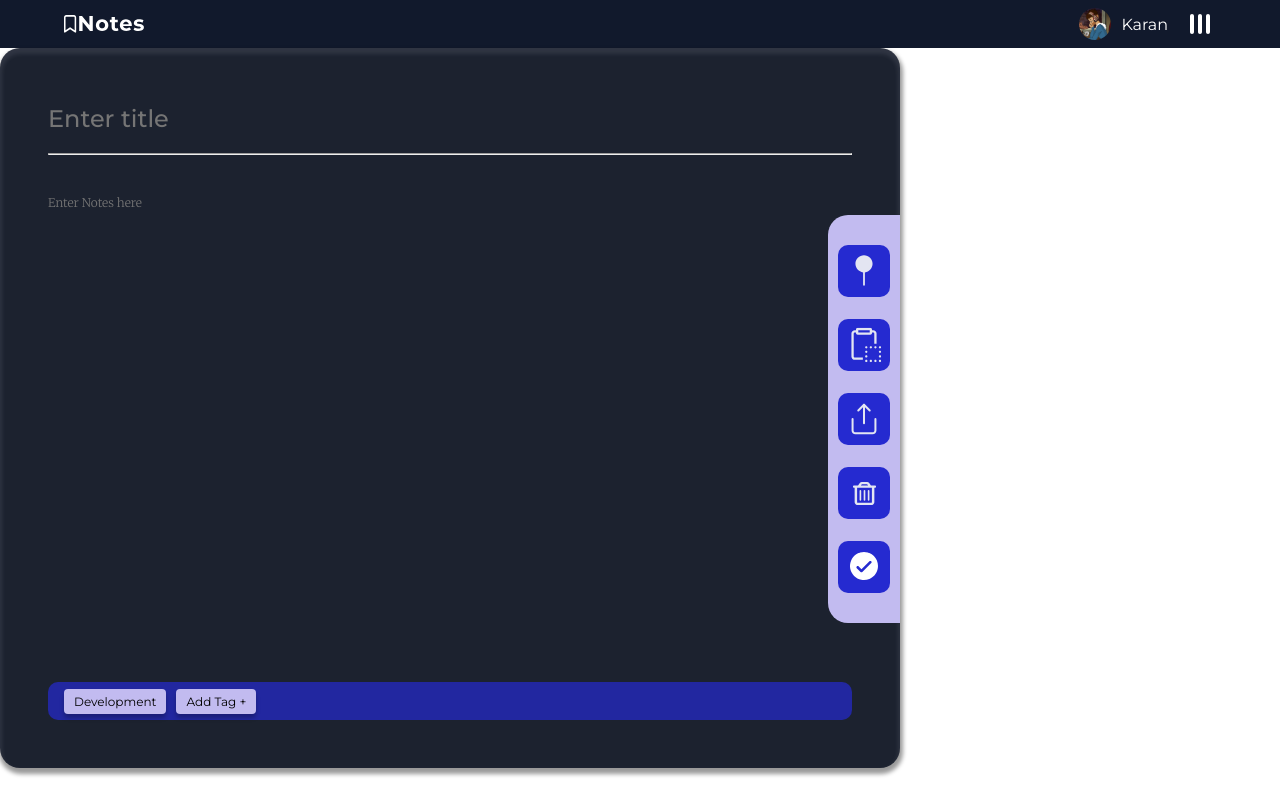
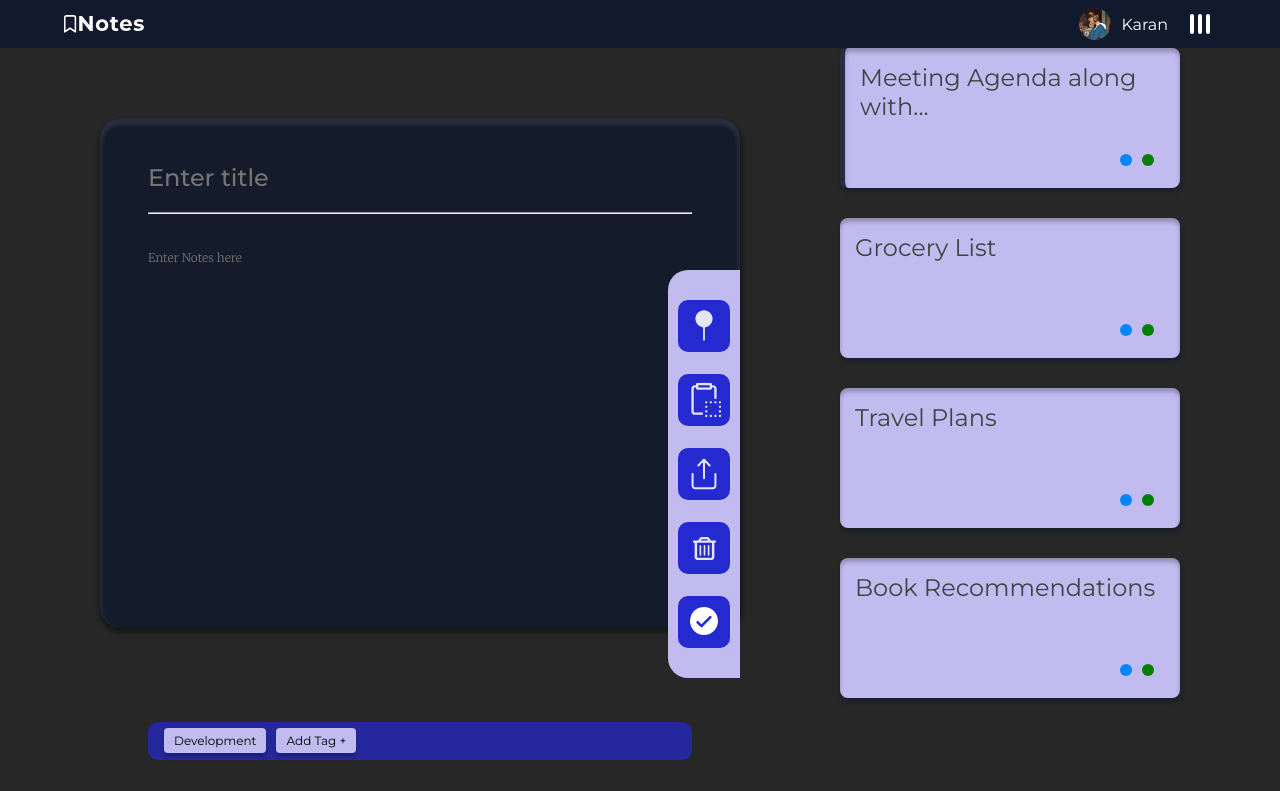
Before and after one commit to karansethia/React-Notes, a React (Vite) app: page /user in a window 1280 px wide. Shown: the top 791 px of the page. Built offline with nearby package versions, Linux system fonts and the light colour scheme.

Commit message:
Changes: NewNote Design

```diff
--- a/src/App.css
+++ b/src/App.css
@@ -15,3 +15,8 @@
   font: inherit;
   font-family: var(--header-font);
 }
+
+.App {
+  background-color: #272727;
+  height: 100vh;
+}
--- a/src/User/Components/NoteEditor/NoteEditor.module.css
+++ b/src/User/Components/NoteEditor/NoteEditor.module.css
@@ -1,15 +1,19 @@
 .wrapper {
   max-width: 900px;
-  width: 900px;
-  background-color: #1C222F;
-  padding: 48px;
-  height: 720px;
+  /* width: 900px; */
+  width: 40rem;
+  background-color: rgba(17, 25, 44, 0.8);
+  padding: 36px 48px;
+  /* height: 700px; */
+  height: 31.75rem;
   border-radius: 20px;
   display: flex;
   flex-direction: column;
+  /* flex-shrink: 1; */
   justify-content: space-between;
   box-shadow: 1px 4px 4px 2px rgba(0, 0, 0, 0.40), 0px 4px 4px 2px rgba(227, 229, 242, 0.10) inset;
   backdrop-filter: blur(2px);
+  margin: 1rem 0rem;
 }
 
 .cwrapper {
@@ -17,7 +21,7 @@
   flex-direction: row;
   justify-content: space-between;
   align-items: center;
-  margin: 24px 0 24px 0;
+  margin: 24px 0 12px 0;
 }
 
 .header input {
--- a/src/User/Components/NoteList/Notelist.jsx
+++ b/src/User/Components/NoteList/Notelist.jsx
@@ -17,7 +17,7 @@ const Notelist = () => {
         </div>
         <button>New Note</button>
       </div>
-      <Notes />
+      <Notes gridtype="containergrid" />
     </div>
   );
 };
--- a/src/User/Components/Notes/Notes.jsx
+++ b/src/User/Components/Notes/Notes.jsx
@@ -3,10 +3,21 @@ import NoteElement from "../NoteElement/NoteElement";
 import notesData from "../../../data";
 import classes from "./Notes.module.css";
 
-const Notes = () => {
+const Notes = (props) => {
+  const gridtype = props.gridtype;
+  let cls = classes.containercol;
+  let num = notesData.length;
+  if (gridtype === "containergrid") {
+    cls = classes.containergrid;
+    num = notesData.length;
+    console.log(num);
+  } else if (gridtype === "containercol") {
+    cls = classes.containercol;
+    num = 4;
+  }
   return (
-    <div className={classes.notecontainer}>
-      {notesData.map((note) => (
+    <div className={cls}>
+      {notesData.slice(0, num).map((note) => (
         <NoteElement
           key={note.id}
           id={note.id}
--- a/src/User/Components/Notes/Notes.module.css
+++ b/src/User/Components/Notes/Notes.module.css
@@ -1,7 +1,15 @@
-.notecontainer {
+.containergrid {
   display: grid;
   grid-template-columns: 1fr 1fr 1fr;
   grid-auto-rows: max-content;
   row-gap: 30px;
   column-gap: 5px;
 }
+
+.containercol {
+  display: grid;
+  grid-template-columns: 1fr;
+  grid-auto-rows: max-content;
+  row-gap: 30px;
+  column-gap: 5px;
+}
--- a/src/User/Pages/NewNote.jsx
+++ b/src/User/Pages/NewNote.jsx
@@ -2,7 +2,7 @@ import React from "react";
 import classes from "./Newnote.module.css";
 import Navbar from "../Components/Navbar/Navbar";
 import NoteEditor from "../Components/NoteEditor/NoteEditor";
-import Notelist from "../Components/NoteList/Notelist";
+import Notes from "../Components/Notes/Notes";
 
 const Newnote = () => {
   return (
@@ -10,7 +10,7 @@ const Newnote = () => {
       <Navbar />
       <div className={classes.wrapper}>
         <NoteEditor />
-        <Notelist />
+        <Notes gridtype="containercol" />
       </div>
     </div>
   );
--- a/src/User/Pages/Newnote.module.css
+++ b/src/User/Pages/Newnote.module.css
@@ -1,9 +1,12 @@
-.container {}
+.container {
+  width: 100%;
+}
 
 .wrapper {
   width: 100%;
+  max-width: 1440px;
+  display: flex;
+  flex-direction: row;
+  justify-content: space-evenly;
+  align-items: center;
 }
-
-.wrapper:first-child {
-  width: 1200px
-}
```
